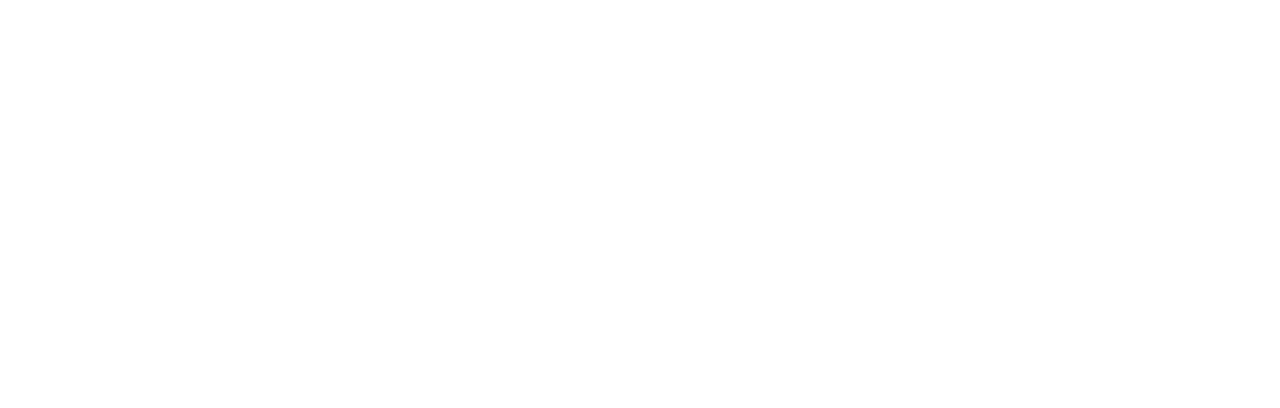
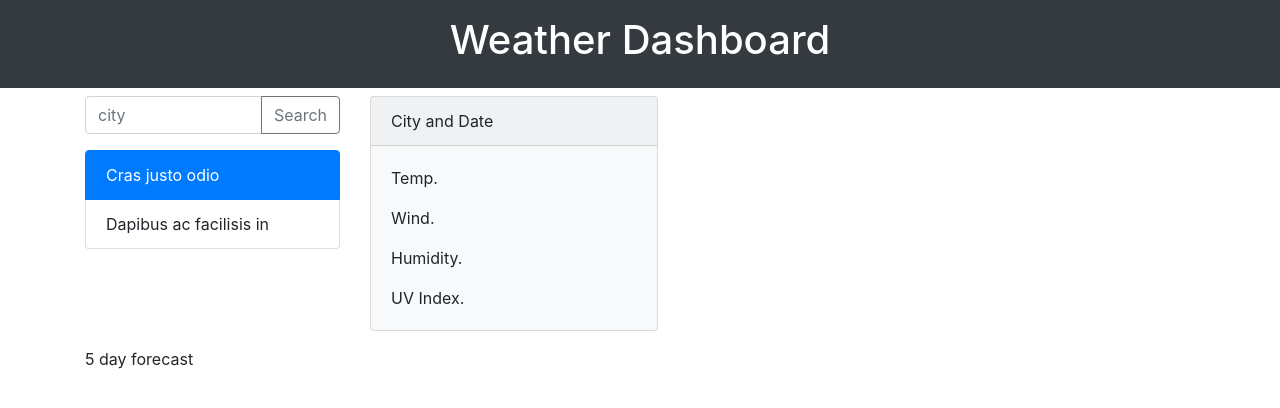
Before and after one commit to jenna4285/WeatherDashboard, a plain HTML site: page index.html in a window 1280 px wide. Drawn offline with nearby package versions, Linux system fonts and the light colour scheme.

Commit message:
additional html items added

```diff
--- a/index.html
+++ b/index.html
@@ -2,13 +2,54 @@
 <html lang="en">
 <head>
     <meta charset="UTF-8">
-    <meta http-equiv="X-UA-Compatible" content="IE=edge">
-    <meta name="viewport" content="width=device-width, initial-scale=1.0">
-    <link href="style.css" type="style">
+    <meta name="viewport" content="width=device-width, initial-scale=1, shrink-to-fit=no">
+    <link rel="stylesheet" href="https://cdn.jsdelivr.net/npm/bootstrap@4.5.3/dist/css/bootstrap.min.css" integrity="sha384-TX8t27EcRE3e/ihU7zmQxVncDAy5uIKz4rEkgIXeMed4M0jlfIDPvg6uqKI2xXr2" crossorigin="anonymous">
+    <link rel="stylesheet" href="style.css"/>
     <title>Weather Dashboard</title>
 </head>
 <body>
+    <header>
+        <div class="p-3 mb-2 bg-dark text-white ">
+            <h1>Weather Dashboard</h1>
+        </div>
+
+    </header>
+
+    <div class="container">
+          <!-- Content here -->
+          <div class="row">
+            <div class="col-3">
+                    <!-- city search input form -->
+                <div class="input-group mb-3 city">
+                    <input type="text" class="form-control" placeholder="city" aria-label="city input form" aria-describedby="button-addon2">
+                    <div class="input-group-append">
+                      <button class="btn btn-outline-secondary" type="button" id="button-addon2">Search</button>
+                    </div>
+                  </div>
+                  <ul class="list-group cityHistory">
+                    <li class="list-group-item active currentCity">Cras justo odio</li>
+                    <li class="list-group-item previousCity">Dapibus ac facilisis in</li>
+                  </ul>
+            </div>
+            <div class="col-9">
+                <div class="card bg-light mb-3" style="max-width: 18rem;">
+                <div class="card-header">City and Date</div>
+                <div class="card-body">
+                  <p class="card-text temp">Temp.</p>
+                  <p class="card-text wind">Wind.</p>
+                  <p class="card-text humidity">Humidity.</p>
+                  <p class="card-text uvindex">UV Index.</p>
+                </div>
+              </div></div>
+            <div class="col-9">
+                5 day forecast
+            </div>
+          </div>
+    </div>
+
 
 </body>
+    <script src="https://code.jquery.com/jquery-3.5.1.slim.min.js" integrity="sha384-DfXdz2htPH0lsSSs5nCTpuj/zy4C+OGpamoFVy38MVBnE+IbbVYUew+OrCXaRkfj" crossorigin="anonymous"></script>
+    <script src="https://cdn.jsdelivr.net/npm/bootstrap@4.5.3/dist/js/bootstrap.bundle.min.js" integrity="sha384-ho+j7jyWK8fNQe+A12Hb8AhRq26LrZ/JpcUGGOn+Y7RsweNrtN/tE3MoK7ZeZDyx" crossorigin="anonymous"></script>
     <script src="script.js"></script>
 </html>
--- a/style.css
+++ b/style.css
@@ -0,0 +1,4 @@
+header {
+    text-align: center;
+    background-color: ;
+}
```
Also changed, not shown: 1 other file.
